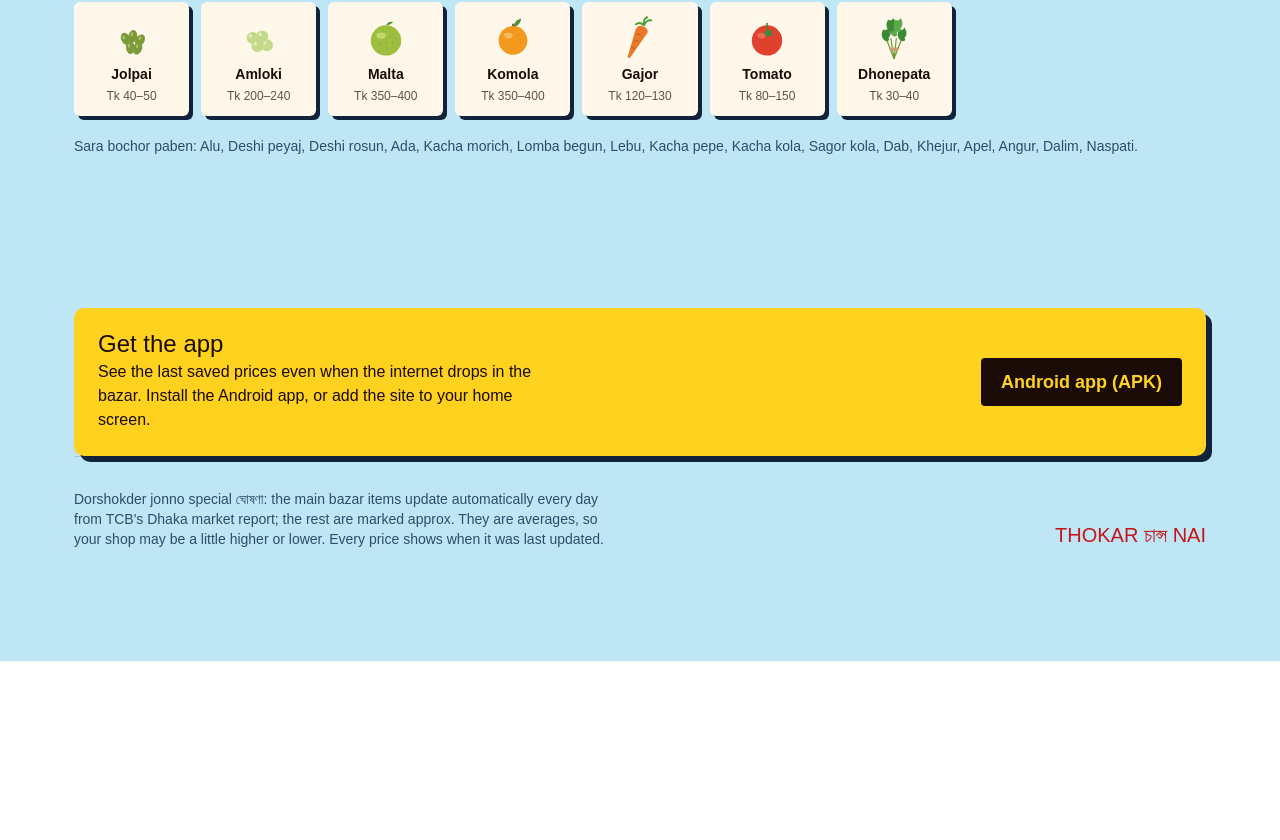
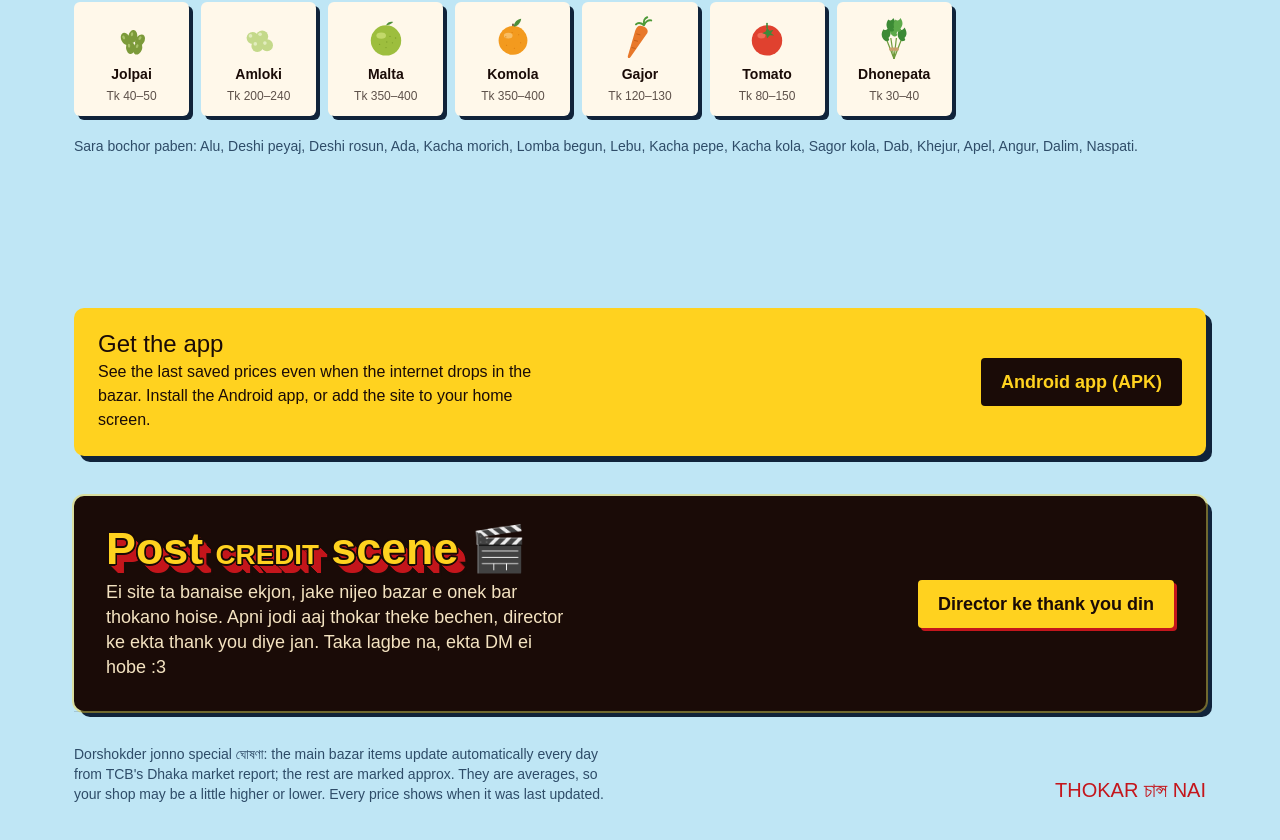
Before and after one commit to bp9889/thokar-chance-nai, a React (Vite) app: page / in a window 1280 px wide. Shown: the part 8670-9510 px from the top of the page. Before the commit the page ends 9331 px from the top, so only its background shows below. Built offline with nearby package versions, Linux system fonts and the light colour scheme; a web font is replaced by a local one.

Commit message:
Post credit scene: thank the director on Instagram

```diff
--- a/src/cinema/Site.tsx
+++ b/src/cinema/Site.tsx
@@ -9,7 +9,7 @@ import seed from '../../public/prices.json'
 // Prices as of this build, so the page shows real prices even before (or without) the fetch below.
 applyLive(seed as unknown as Live)
 import { ModeSwitch, Sky, THEME_CSS, useMode } from './theme'
-import { AppBanner, AppCard, ListControl, ListFab, OfflineNote, SeasonCalendar, ShareList, ShostaBoard, ThokseNaki, Trend } from './features'
+import { AppBanner, AppCard, PostCredit, ListControl, ListFab, OfflineNote, SeasonCalendar, ShareList, ShostaBoard, ThokseNaki, Trend } from './features'
 
 const chat: ChatSkin = {
   wrap: 'bg-[#F4E3C1] text-[#1A0B07] shadow-[8px_8px_0_var(--deep)]', seller: 'bg-white text-[#1A0B07] ring-2 ring-[#1A0B07]', me: 'bg-[#C4161C] text-[#FFF1D6] ring-2 ring-[#1A0B07]',
@@ -299,6 +299,7 @@ export default function Site() {
       {page === 'home' && <ListFab b={b} open={() => go('list')} />}
       <footer className="relative z-[1] mx-auto max-w-[1180px] px-4 pb-28 md:px-6">
         <AppCard />
+        <PostCredit />
         <div className="flex flex-col gap-4 border-t border-[var(--line)] pt-8 md:flex-row md:items-end md:justify-between">
           <p className="max-w-[70ch] text-sm text-[var(--soft)]">Dorshokder jonno special ঘোষণা: the main bazar items update automatically every day from TCB's Dhaka market report; the rest are marked approx. They are averages, so your shop may be a little higher or lower. Every price shows when it was last updated.</p>
           <p className="text-xl" style={{ fontFamily: POSTER, color: 'var(--brand)' }}>THOKAR <span style={{ fontFamily: BN }}>চান্স</span> NAI</p>
--- a/src/cinema/features.tsx
+++ b/src/cinema/features.tsx
@@ -373,3 +373,26 @@ export function AppBanner() {
     </div>
   )
 }
+
+/* ---------- Post credit scene: a thank-you to the director, on Instagram ---------- */
+const INSTAGRAM = 'https://www.instagram.com/bp._.09/'
+
+export function PostCredit() {
+  return (
+    <section aria-labelledby="pc-h" className="rv rv-slap relative mt-10 overflow-hidden rounded-[10px] bg-[#1A0B07] p-6 text-[#F4E3C1] shadow-[6px_6px_0_var(--deep)] ring-2 ring-[#FFD21F]/40 md:p-8">
+      <div className="relative flex flex-col gap-6 md:flex-row md:items-center md:justify-between">
+        <div className="max-w-[52ch]">
+          <h2 id="pc-h" style={extrude('clamp(1.9rem,4.6vw,2.8rem)', '#FFD21F', '#C4161C')}>
+            Post <span style={{ fontFamily: POSTER, fontSize: '.62em' }}>CREDIT</span> scene <span aria-hidden style={{ textShadow: 'none' }}>🎬</span>
+          </h2>
+          <p className="mt-3 text-lg leading-snug">Ei site ta banaise ekjon, jake nijeo bazar e onek bar thokano hoise. Apni jodi aaj thokar theke bechen, director ke ekta thank you diye jan. Taka lagbe na, ekta DM ei hobe :3</p>
+        </div>
+        <a href={INSTAGRAM} target="_blank" rel="noopener noreferrer"
+          className="kc-press inline-flex h-12 shrink-0 items-center gap-2 self-start rounded-[4px] bg-[#FFD21F] px-5 text-lg font-bold text-[#1A0B07] shadow-[3px_3px_0_#C4161C] md:self-center">
+          Director ke thank you din
+          <span className="sr-only"> (Instagram, @bp._.09, opens in a new tab)</span>
+        </a>
+      </div>
+    </section>
+  )
+}
```
